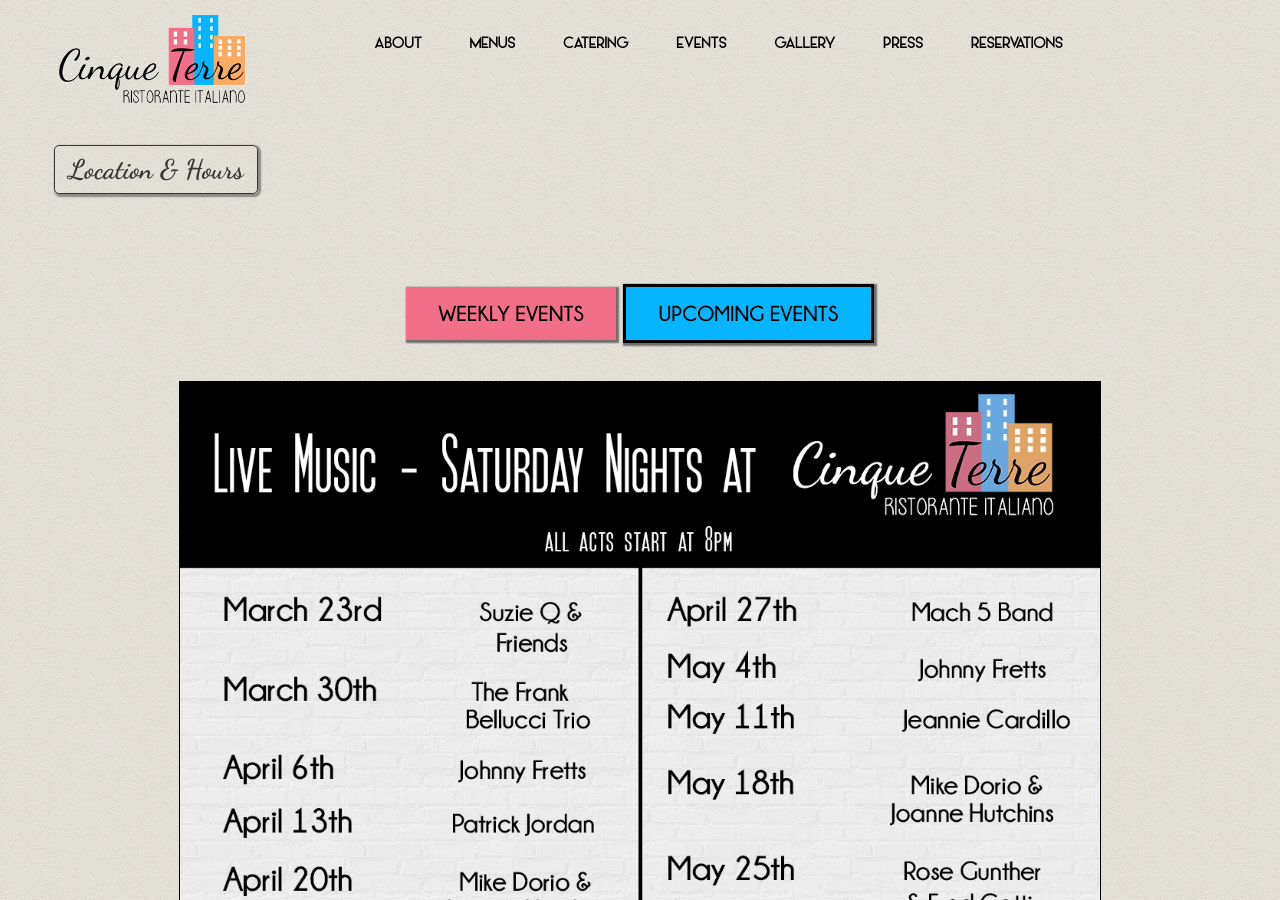
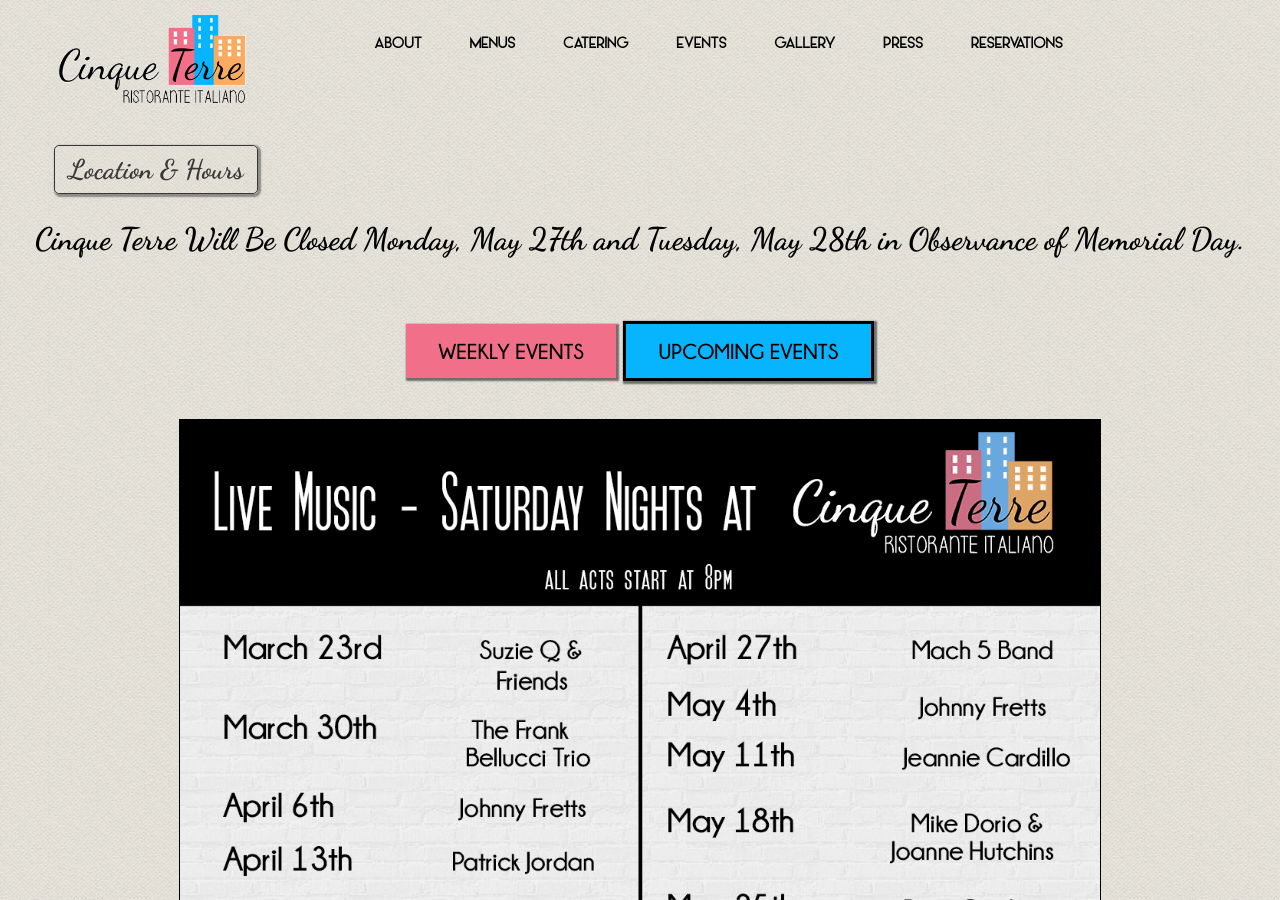
Before and after one commit to cinqueterreli/cinqueterre.github.io, a Jekyll site: the page built from upcoming-events.html, in a window 1280 px wide and 900 px high. Built offline with Jekyll 4.4.1, drawn with Linux system fonts in a browser that asks for light colours; nearby versions of some CDN libraries.

Commit message:
Memorial Day announcement

```diff
--- a/_includes/event-links.html
+++ b/_includes/event-links.html
@@ -1,6 +1,6 @@
  <div style="margin: 0 auto 3.5em auto; text-align: center;">
-<!-- <img src="images/mothersday.gif" style="max-width:900px; border: 2px solid black; border-radius:5px;">
-<h3>View The Specials <a href="/mothersday.pdf" target="_blank" style="color:#07B5FF;">here</a></h3> -->
+<!-- <img src="images/mothersday.gif" style="max-width:900px; border: 2px solid black; border-radius:5px;"> -->
+<h2>Cinque Terre Will Be Closed Monday, May 27th and Tuesday, May 28th in Observance of Memorial Day. <!-- <a href="/mothersday.pdf" target="_blank" style="color:#07B5FF;">here</a>--></h2>
 </div>
 
 <ul class="menu-links" id="loadspot">
```
